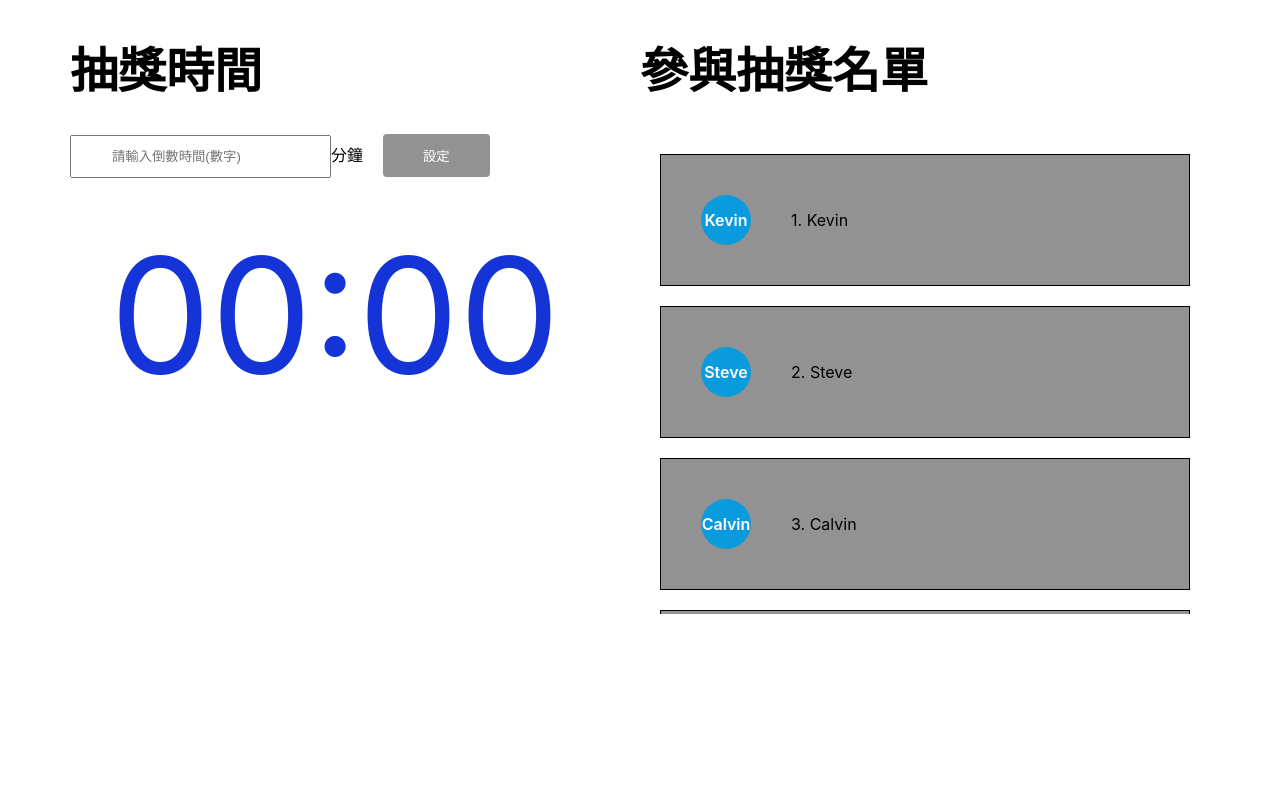
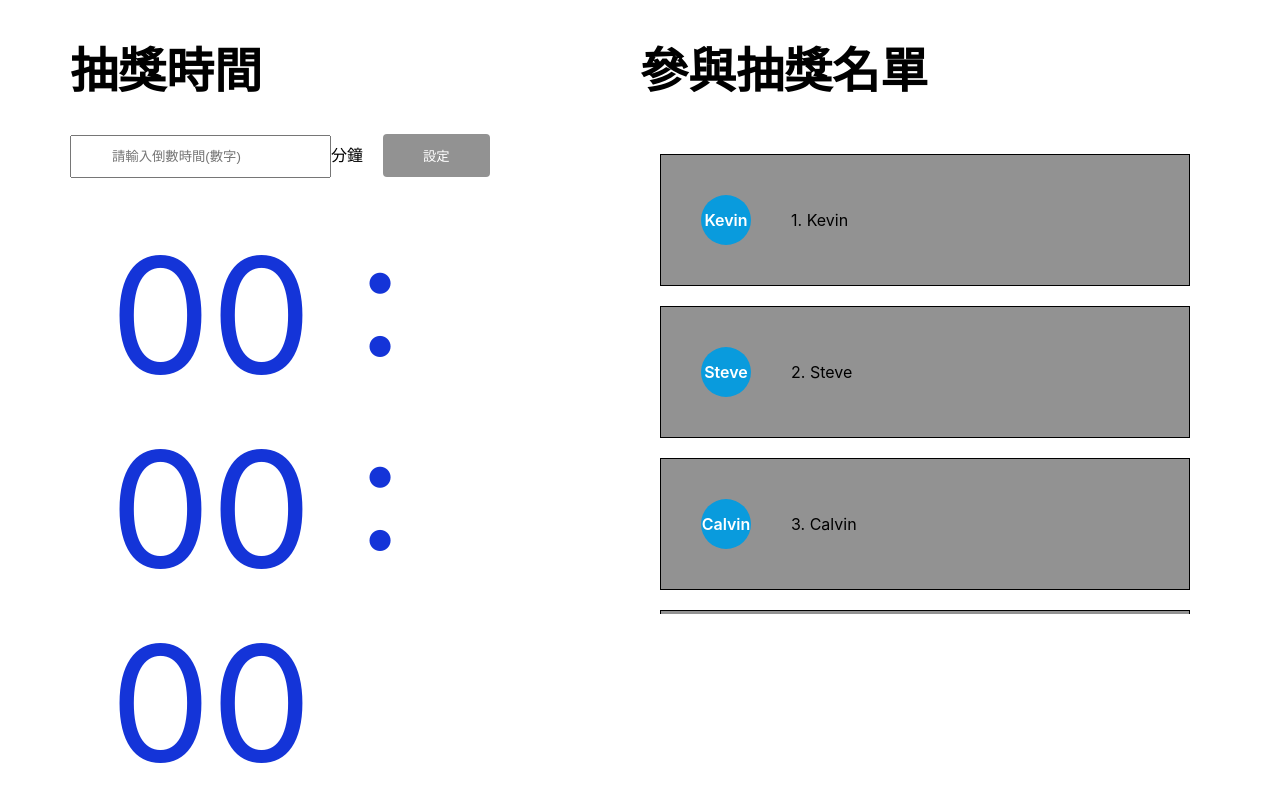
Before and after one commit to sky790312/nextjs-typescript-redux-thunk-styledcomponent, a Next.js app: page / in a window 1280 px wide. Shown: the top 802 px of the page. Built offline with nearby package versions, Linux system fonts and the light colour scheme.

Commit message:
fix: change util MM:SS to YY:MM:SS

```diff
--- a/components/CounterDownTimer.tsx
+++ b/components/CounterDownTimer.tsx
@@ -1,5 +1,5 @@
 import React from 'react'
-import { toMMSS } from '@/utils'
+import { showYYMMSS } from '@/utils'
 import styled from 'styled-components/'
 import { useSelector, shallowEqual } from 'react-redux'
 import { RootState } from '@/store/index'
@@ -12,7 +12,7 @@ export const CounterDownTimer: React.FC = () => {
 
   return (
     <div>
-      <StyledCountDownTimer>{toMMSS(timer.toString())}</StyledCountDownTimer>
+      <StyledCountDownTimer>{showYYMMSS(timer)}</StyledCountDownTimer>
     </div>
   )
 }
--- a/utils.ts
+++ b/utils.ts
@@ -12,15 +12,16 @@ export const isNumberString = (value: string) => {
  *
  * @param time string
  *
- * format a second time string to MM:SS ex: toMMSS(61) => 01:01 (give 61 seond will show 01:01)
+ * format a second time string to YY:MM:SS ex: showYYMMSS(61) => 00:01:01 (give 3661 seond will show 01:01:01)
  */
-export const toMMSS = (time: string) => {
-  const second = parseInt(time, 10)
-  const minutes = Math.floor(second / 60)
-  const seconds = second - minutes * 60
+export const showYYMMSS = (time: number) => {
+  const hours = Math.floor(time / 3600)
+  const minutes = Math.floor((time - hours * 3600) / 60)
+  const seconds = time - hours * 3600 - minutes * 60
+  const showHours = hours < 10 ? '0' + hours : hours.toString()
   const showMinute = minutes < 10 ? '0' + minutes : minutes.toString()
   const showSecond = seconds < 10 ? '0' + seconds : seconds.toString()
-  return showMinute + ':' + showSecond
+  return `${showHours} : ${showMinute} : ${showSecond}`
 }
 /**
  *
```
Also changed, not shown: 1 other file (tests, documents, lock files or other folders).
